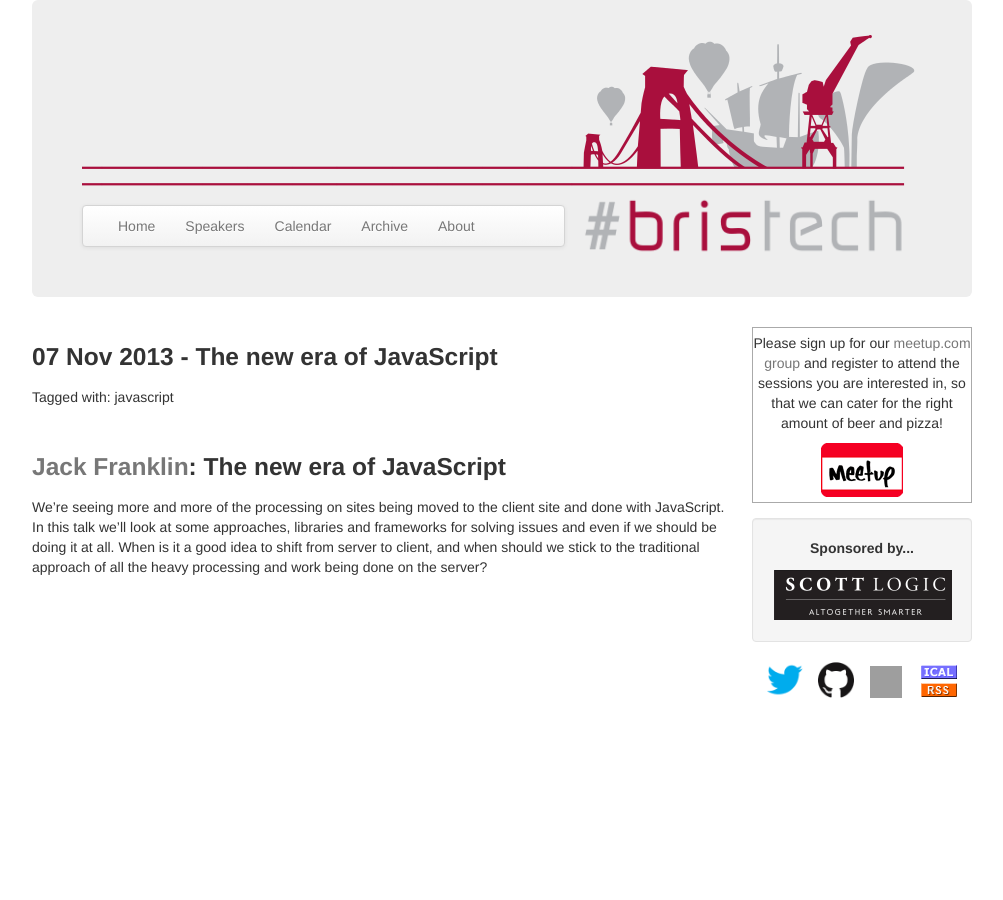
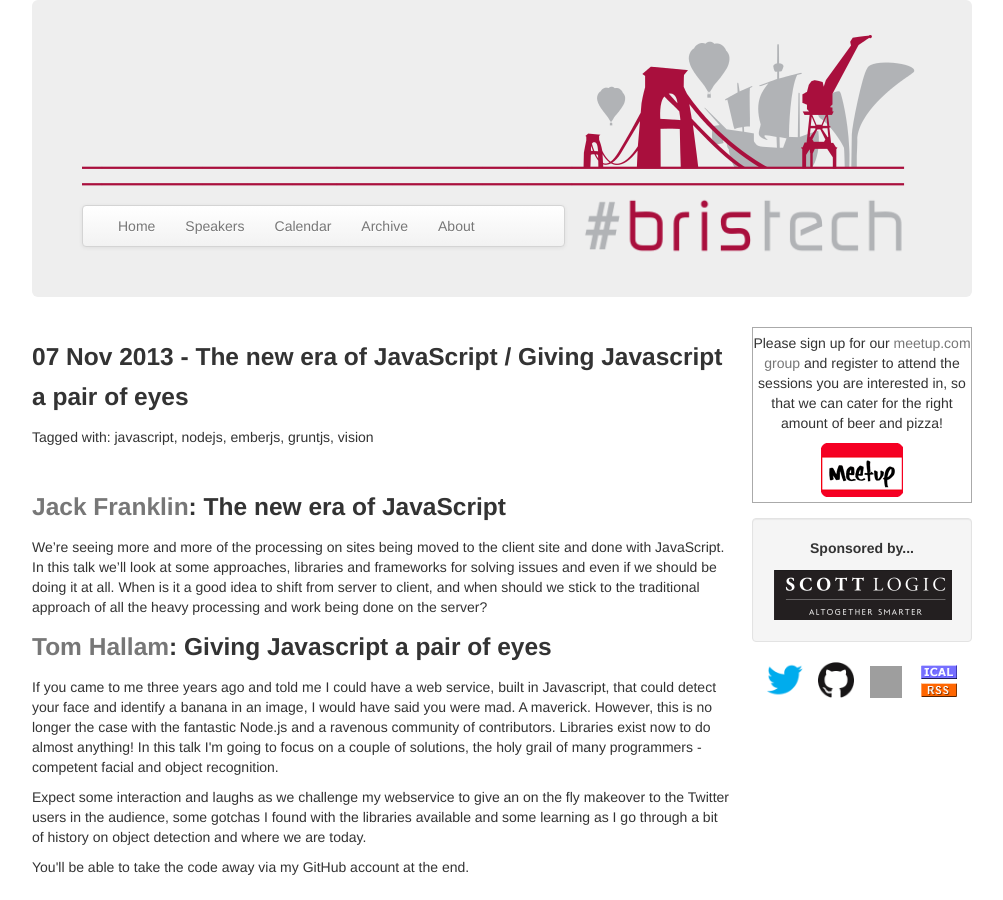
Before and after one commit to bris-tech/bris-tech.github.io, a Jekyll site: the page built from _posts/2013-11-07-session-3.md, in a window 1280 px wide. Shown: the whole page, without its empty margins (138-1141 px from the left). Built offline with Jekyll 4.4.1, drawn with Linux system fonts in a browser that asks for light colours; grey boxes are pictures that could not be loaded.

Commit message:
Added Tom Hallam

```diff
--- a/_posts/2013-11-07-session-3.md
+++ b/_posts/2013-11-07-session-3.md
@@ -1,12 +1,27 @@
 ---
 layout: session
-title: "The new era of JavaScript"
+title: "The new era of JavaScript / Giving Javascript a pair of eyes"
 categories: event
-speakers: [jackfranklin]
-tags: javascript
+speakers: [jackfranklin, tomhallam]
+tags: javascript nodejs emberjs gruntjs vision
 meetupid:
 ---
 
 ### <a href="{% post_url 2000-01-01-jack-franklin %}">Jack Franklin</a>:  The new era of JavaScript
 
 We're seeing more and more of the processing on sites being moved to the client site and done with JavaScript. In this talk we'll look at some approaches, libraries and frameworks for solving issues and even if we should be doing it at all. When is it a good idea to shift from server to client, and when should we stick to the traditional approach of all the heavy processing and work being done on the server?
+
+### <a href="{% post_url 2000-01-01-tom-hallam %}">Tom Hallam</a>:  Giving Javascript a pair of eyes
+
+<p>
+If you came to me three years ago and told me I could have a web service, built in Javascript, that could detect your face and identify a banana in an image, I would have said you were mad. A maverick. However, this is no longer the case with the fantastic Node.js and a ravenous community of contributors. Libraries exist now to do almost anything! In this talk I'm going to focus on a couple of solutions, the holy grail of many programmers - competent facial and object recognition.
+</p>
+
+<p>
+
+Expect some interaction and laughs as we challenge my webservice to give an on the fly makeover to the Twitter users in the audience, some gotchas I found with the libraries available and some learning as I go through a bit of history on object detection and where we are today.
+</p>
+
+<p>
+You'll be able to take the code away via my GitHub account at the end.
+</p>
```
Also changed, not shown: speakers/_posts/2000-01-01-tom-hallam.md (added, +10 -0 lines).
